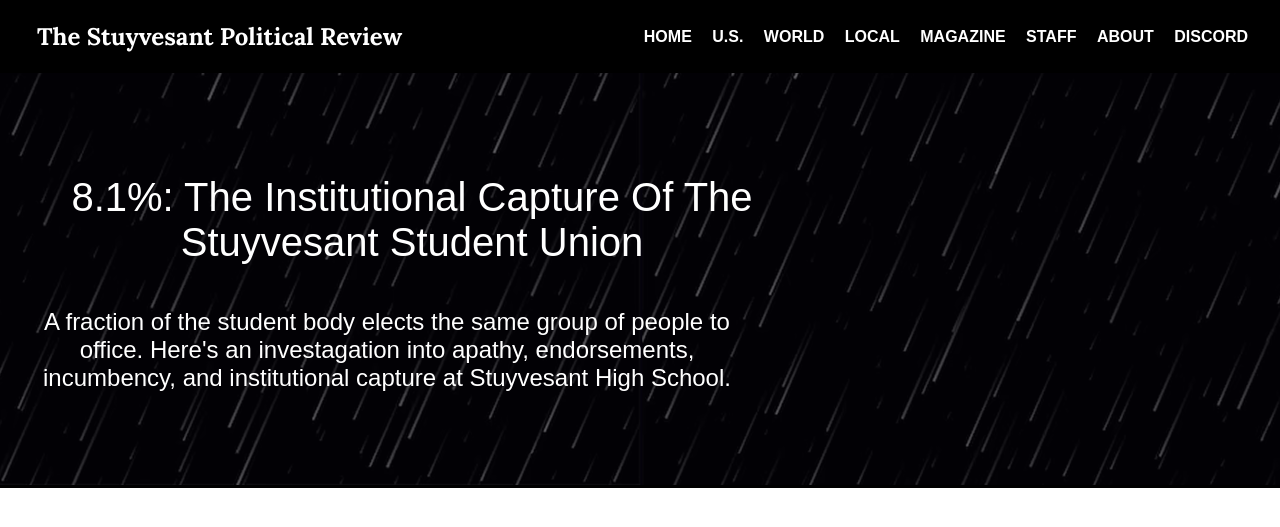
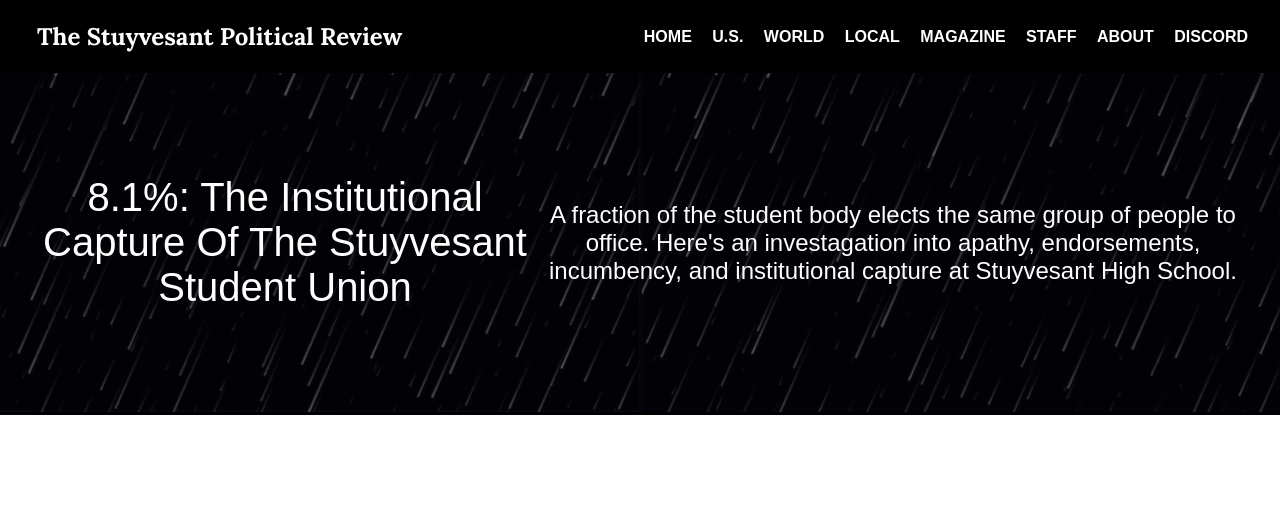
Before and after one commit to stuypoliticalreview/stuypoliticalreview.github.io, a Jekyll site: the page built from graphic/spr_investagation_1.html, in a window 1280 px wide. Shown: the top 527 px of the page. Built offline with Jekyll 4.4.1, drawn with Linux system fonts in a browser that asks for light colours.

Commit message:
stuff and stuff 2.3

```diff
--- a/assets/css/style.css
+++ b/assets/css/style.css
@@ -238,7 +238,9 @@ nav a {
 }
 
 .graphic-article-text {
-  margin-inline: auto;
+  display: flex;
+  align-items: center;
+  text-align: center;
 }
 
 .graphic-article-main {
```
